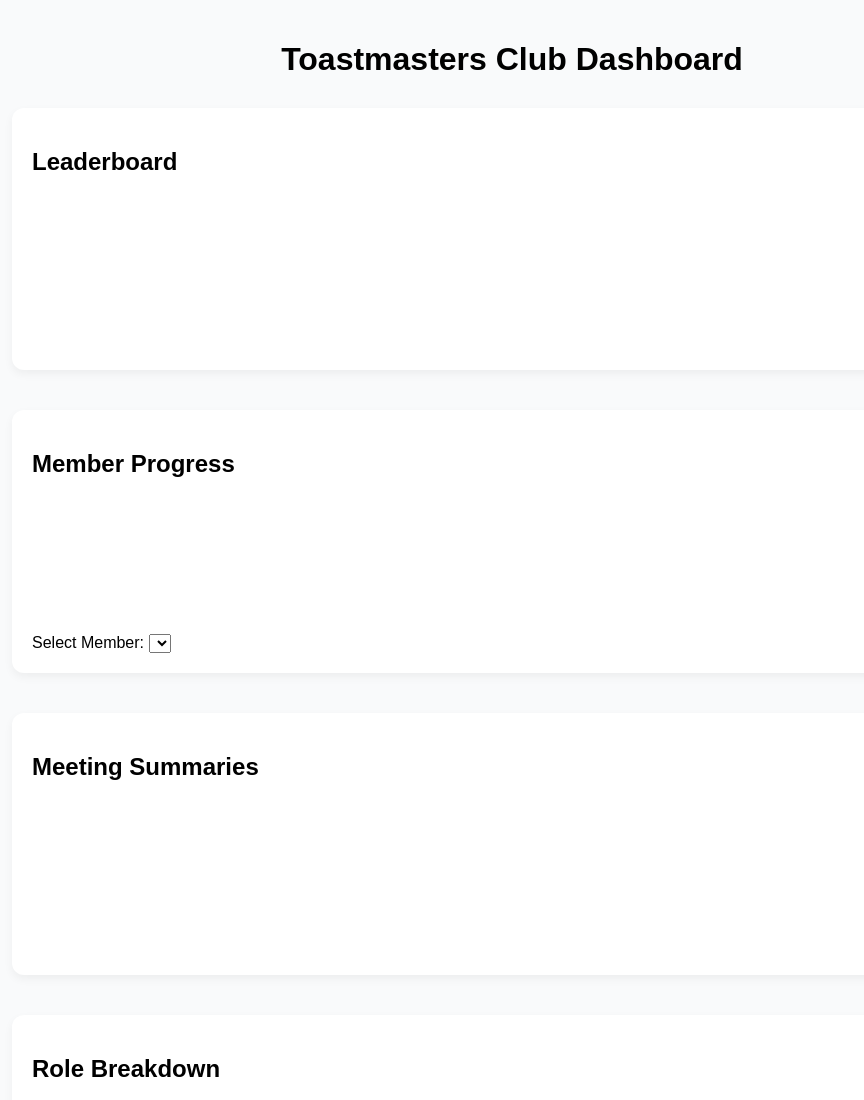
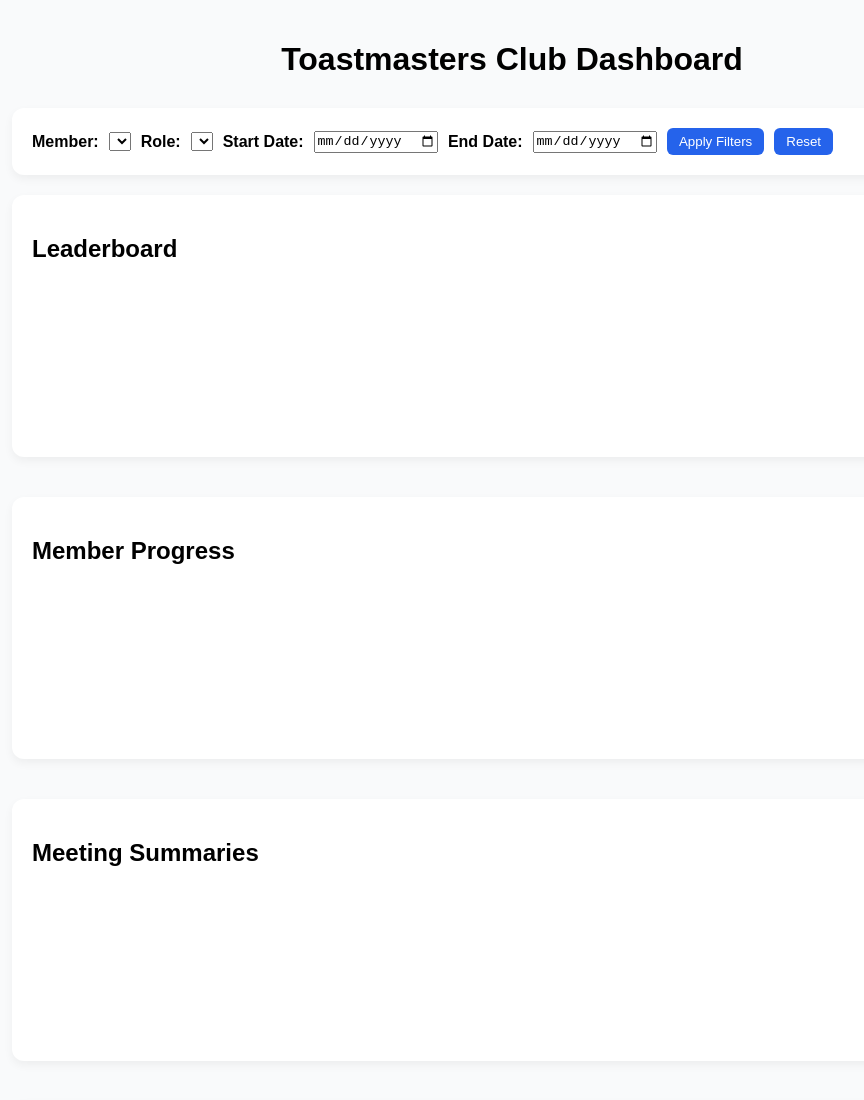
Before and after one commit to IBTMC/TOY, a plain HTML site: page index.html in a window 1280 px wide. Shown: the top 1100 px of the page, without its empty margins (128-992 px from the left). Drawn offline with nearby package versions, Linux system fonts and the light colour scheme; no server answers.

Commit message:
Update index.html

```diff
--- a/index.html
+++ b/index.html
@@ -14,6 +14,24 @@
   <div class="container">
     <h1>Toastmasters Club Dashboard</h1>
 
+    <!-- Filters -->
+    <section class="filters">
+      <label for="memberFilter">Member:</label>
+      <select id="memberFilter"></select>
+
+      <label for="roleFilter">Role:</label>
+      <select id="roleFilter"></select>
+
+      <label for="startDate">Start Date:</label>
+      <input type="date" id="startDate">
+
+      <label for="endDate">End Date:</label>
+      <input type="date" id="endDate">
+
+      <button id="applyFilters">Apply Filters</button>
+      <button id="resetFilters">Reset</button>
+    </section>
+
     <!-- Leaderboard -->
     <section>
       <h2>Leaderboard</h2>
@@ -23,8 +41,6 @@
     <!-- Member Progress -->
     <section>
       <h2>Member Progress</h2>
-      <label for="memberSelect">Select Member:</label>
-      <select id="memberSelect"></select>
       <canvas id="progressChart"></canvas>
     </section>
 
```
